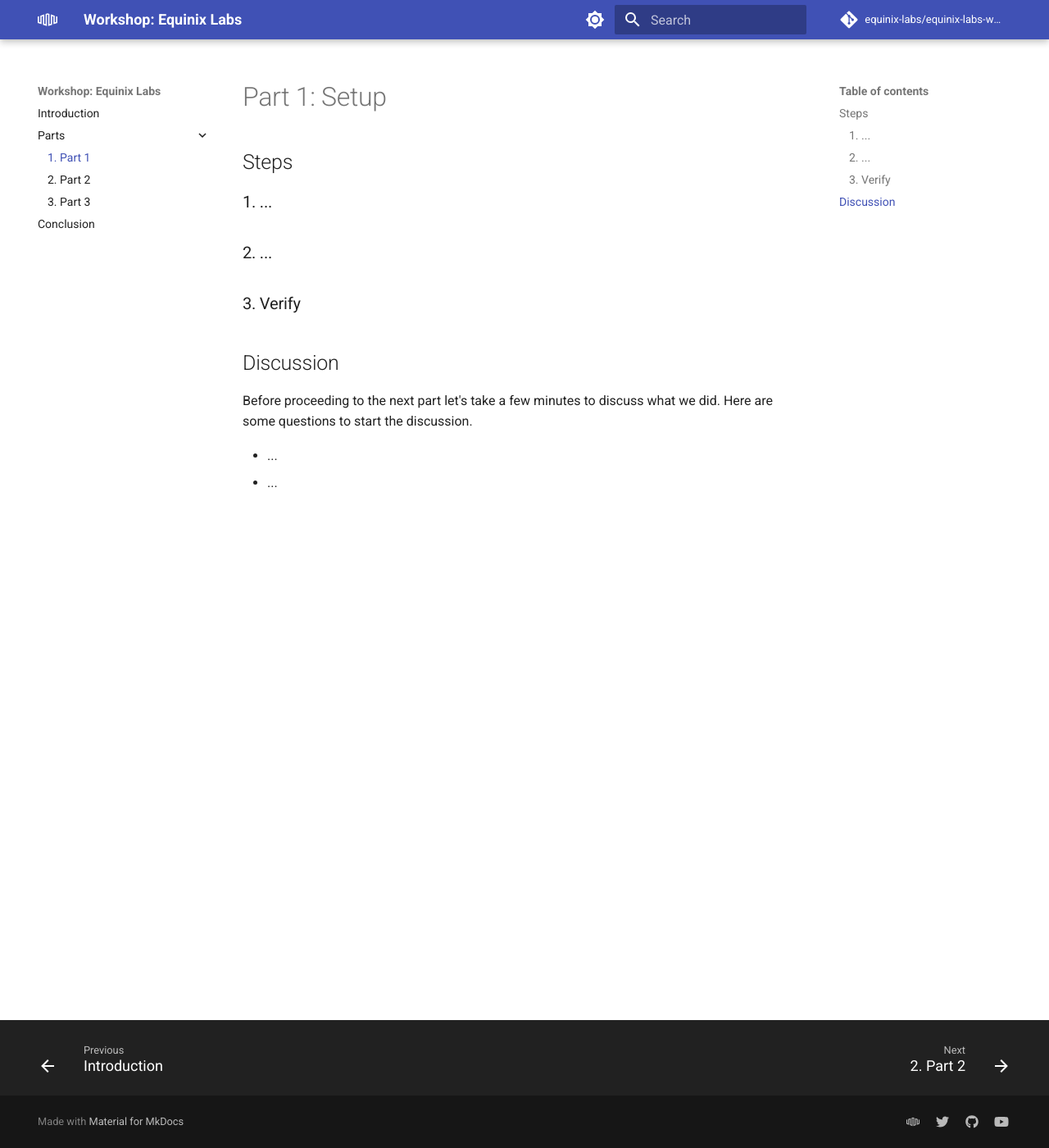
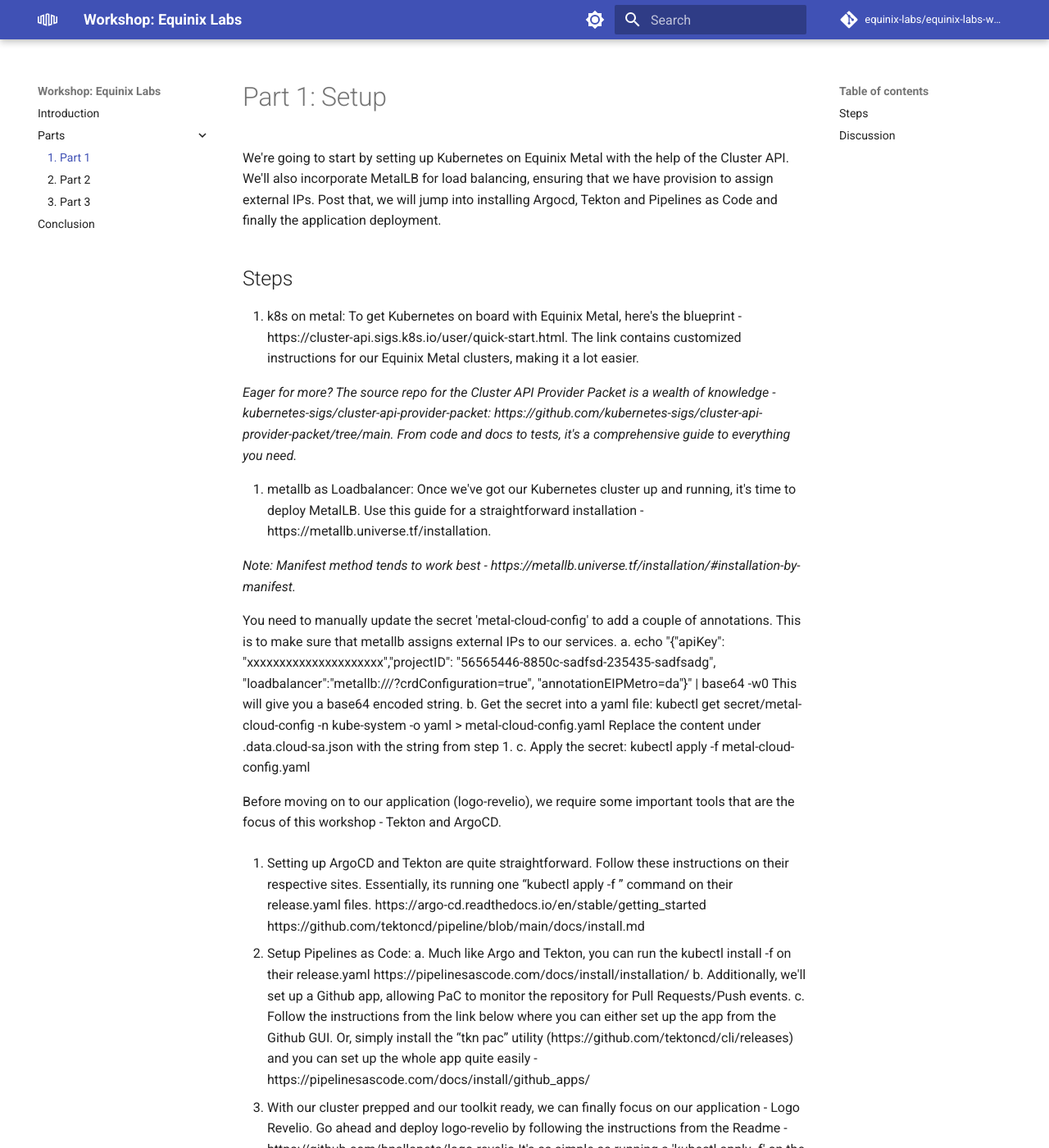
Before and after one commit to bnallapeta/logo-revelio-workshop, an MkDocs documentation site: the page built from docs/parts/part1.md, in a window 1280 px wide and 1400 px high. Shown: the whole window at 82% size. Built offline with MkDocs 1.6.1 and Material for MkDocs 9.7.7, drawn with Linux system fonts in a browser that asks for light colours; comment, search, counter and statistics services are not loaded; some of the changed text lies outside the part shown.

Commit message:
Update part1.md

```diff
--- a/docs/parts/part1.md
+++ b/docs/parts/part1.md
@@ -1,17 +1,46 @@
 <!-- See https://squidfunk.github.io/mkdocs-material/reference/ -->
 # Part 1: Setup
+We're going to start by setting up Kubernetes on Equinix Metal with the help of the Cluster API. We'll also incorporate MetalLB for load balancing, ensuring that we have provision to assign external IPs. Post that, we will jump into installing Argocd, Tekton and Pipelines as Code and finally the application deployment.
 
 ## Steps
 
-### 1. ...
+1. k8s on metal: To get Kubernetes on board with Equinix Metal, here's the blueprint - https://cluster-api.sigs.k8s.io/user/quick-start.html. The link contains customized instructions for our Equinix Metal clusters, making it a lot easier.
 
-### 2. ...
+_Eager for more? The source repo for the Cluster API Provider Packet is a wealth of knowledge - kubernetes-sigs/cluster-api-provider-packet: https://github.com/kubernetes-sigs/cluster-api-provider-packet/tree/main. From code and docs to tests, it's a comprehensive guide to everything you need._
 
-### 3. Verify
+2. metallb as Loadbalancer: Once we've got our Kubernetes cluster up and running, it's time to deploy MetalLB. Use this guide for a straightforward installation - https://metallb.universe.tf/installation.
+
+_Note: Manifest method tends to work best - https://metallb.universe.tf/installation/#installation-by-manifest._
+
+You need to manually update the secret 'metal-cloud-config' to add a couple of annotations. This is to make sure that metallb assigns external IPs to our services.
+  a. echo "{"apiKey": "xxxxxxxxxxxxxxxxxxxxx","projectID": "56565446-8850c-sadfsd-235435-sadfsadg", "loadbalancer":"metallb:///?crdConfiguration=true", "annotationEIPMetro=da"}" | base64 -w0
+    This will give you a base64 encoded string.
+  b. Get the secret into a yaml file: kubectl get secret/metal-cloud-config -n kube-system -o yaml > metal-cloud-config.yaml
+    Replace the content under .data.cloud-sa.json with the string from step 1.
+  c. Apply the secret: kubectl apply -f metal-cloud-config.yaml
+
+Before moving on to our application (logo-revelio), we require some important tools that are the focus of this workshop - Tekton and ArgoCD.
+
+3. Setting up ArgoCD and Tekton are quite straightforward. Follow these instructions on their respective sites. Essentially, its running one “kubectl apply -f ” command on their release.yaml files.
+https://argo-cd.readthedocs.io/en/stable/getting_started
+https://github.com/tektoncd/pipeline/blob/main/docs/install.md
+
+4. Setup Pipelines as Code:
+   a. Much like Argo and Tekton, you can run the kubectl install -f on their release.yaml
+https://pipelinesascode.com/docs/install/installation/
+   b. Additionally, we'll set up a Github app, allowing PaC to monitor the repository for Pull Requests/Push events.
+   c. Follow the instructions from the link below where you can either set up the app from the Github GUI. Or, simply install the “tkn pac” utility (https://github.com/tektoncd/cli/releases) and you can set up the whole app quite easily - https://pipelinesascode.com/docs/install/github_apps/
+
+5. With our cluster prepped and our toolkit ready, we can finally focus on our application - Logo Revelio. Go ahead and deploy logo-revelio by following the instructions from the Readme - https://github.com/bnallapeta/logo-revelio
+It's as simple as running a 'kubectl apply -f' on the ArgoCD app. This will get the app resources deployed to the cluster and we're off!
 
 ## Discussion
 
 Before proceeding to the next part let's take a few minutes to discuss what we did. Here are some questions to start the discussion.
 
-* ...
-* ...
+* We setup kubernetes on Equinix Metal using Cluster API.
+* We setup metallb as our loadbalancer.
+* We setup Argocd and Tekton for our CI/CD needs.
+* We setup our application Logo Revelio on the cluster.
+
+Now, we are all set to explore the powerful capabilities of Tekton, ArgoCD, and how they seamlessly integrate with Equinix Metal.
```
